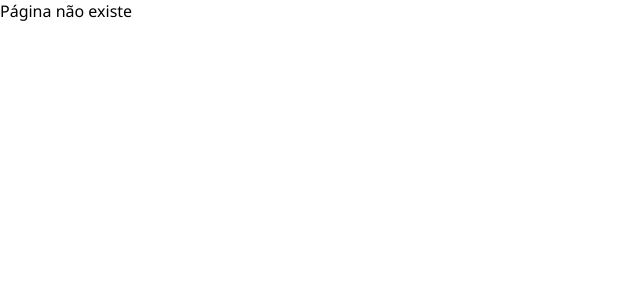
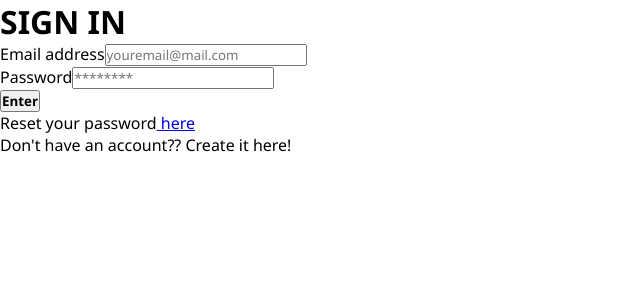
Before and after one commit to briitogabriel/ASYNC_Front, a React (Vite) app: page /login in a window 1280 px wide. Shown: the top 300 px of the page, without its empty margins (0-640 px from the left). Built offline with nearby package versions, Linux system fonts and the light colour scheme.

Commit message:
esqueleto pagina de login

```diff
--- a/package.json
+++ b/package.json
@@ -10,6 +10,7 @@
     "preview": "vite preview"
   },
   "dependencies": {
+    "@hookform/resolvers": "^3.3.2",
     "axios": "^1.5.1",
     "prop-types": "^15.8.1",
     "react": "^18.2.0",
@@ -18,7 +19,8 @@
     "react-icons": "^4.11.0",
     "react-router-dom": "^6.17.0",
     "styled-components": "^6.1.0",
-    "uuid": "^9.0.1"
+    "uuid": "^9.0.1",
+    "yup": "^1.3.2"
   },
   "devDependencies": {
     "@types/react": "^18.0.37",
--- /dev/null
+++ b/src/pages/Login/Login.page.jsx
@@ -0,0 +1,93 @@
+import { useNavigate } from 'react-router-dom';
+import { useForm } from "react-hook-form";
+import { yupResolver } from '@hookform/resolvers/yup'
+import * as Yup from 'yup'
+// import Farmacia from '../../assets/farmacia.png';
+// import { UserService } from '../../services/DoctorsServices/UserService';
+// import './LoginPage.css'
+// import { AuthService } from '../../services/AuthService';
+
+export const Login = () => {
+
+  const navigate = useNavigate();
+
+  const handleRegistration = () =>{
+    navigate('/registration')
+  }
+
+  const formSchema = Yup.object().shape({
+    email: Yup.string()
+      .required('E-mail is mandatory')
+      .email('Email is invalid'),
+    password: Yup.string()
+      .required('Password is mendatory')
+  })
+
+  const formOptions = { resolver: yupResolver(formSchema) };
+  const { register, handleSubmit, reset, formState } = useForm(formOptions);
+  const { errors } = formState;
+
+  function onSubmit(data) {
+
+    const user = UserService.ShowByEmail(data.email);
+
+    if(!user){
+      alert('Unregistered user');
+      reset();
+      return;
+    }
+
+    if(user.password === data.password && user){
+      AuthService.Set(user);
+      navigate('/homepage');
+      return alert("Welcome!")
+    } else {
+      alert('Unregistered user');
+      reset();
+      return;
+    }
+  }
+
+  return(
+    <div>
+      <main>
+        <div className='content-login'>
+          <h1 className='tiltle-login'>
+          {/* <img style={{ width: 65, height: 65 }} src={Farmacia}/>  */}
+            <strong>SIGN IN</strong></h1>
+          <div className="container-login">
+
+            <form onSubmit={handleSubmit(onSubmit)}>
+
+              <div className="form-group">
+                <label htmlFor="exampleInputEmail1">Email address</label>
+                <input name="email" type="email" id="exampleInputEmail1" aria-describedby="emailHelp" placeholder="youremail@mail.com" {...register('email')} className={`form-control ${errors.email ? 'is-invalid' : ''}`}/>
+                <div className="invalid-feedback">{errors.email?.message}</div>
+              </div>
+
+              <div className="form-group">
+                <label htmlFor="exampleInputPassword1">Password</label>
+                <input name="password" type="password" id="exampleInputPassword1" placeholder="********" {...register('password')} className={`form-control ${errors.password ? 'is-invalid' : ''}`}/>
+                <div className="invalid-feedback">{errors.password?.message}</div>
+              </div>
+
+              <button type="submit" className="button"><strong>Enter</strong></button>
+
+            </form>
+
+          </div>
+
+          <div className='bottom-login'>
+            <p className="obs">Reset your password<a href="#" onClick={() => alert('Function under construction...')} className="click"> here</a></p>
+          </div>
+
+          <div className='bottom-login'>
+            <p className="obs">Don't have an account?? <a className="click" onClick={handleRegistration}> Create it here!</a></p>
+          </div>
+
+        </div>
+      </main>
+    </div>
+  );
+}
+export default Login;
--- a/src/routes/AppRoutes.jsx
+++ b/src/routes/AppRoutes.jsx
@@ -1,6 +1,7 @@
 import { BrowserRouter as Router, Route, Routes } from "react-router-dom";
 import { DietaPage } from "../pages/Dieta/Dieta.page.jsx";
 import Usuario from "../pages/Usuario/Usuario.page";
+import Login from "../pages/Login/Login.page.jsx";
 
 export const AppRoutes = () => {
   return (
@@ -9,6 +10,7 @@ export const AppRoutes = () => {
         <Route path="/usuarios/login" element={<p>Login page</p>}/>
         <Route path="/">  {/*REMOVI POIS NÃO ESTAVA ENTRANDO NO ENDPOINT ->>> element={<p>Layout</p>}>*/}
           <Route index element={<p>Página inicial</p>}/>
+          <Route path="/login" element={<Login/>}/>
           <Route path="/cadastrar-dieta" element={<DietaPage />} />
           <Route path="/cadastrar-usuario" element={<Usuario />} />
         </Route>
```
Also changed, not shown: 1 other file (tests, documents, lock files or other folders).
